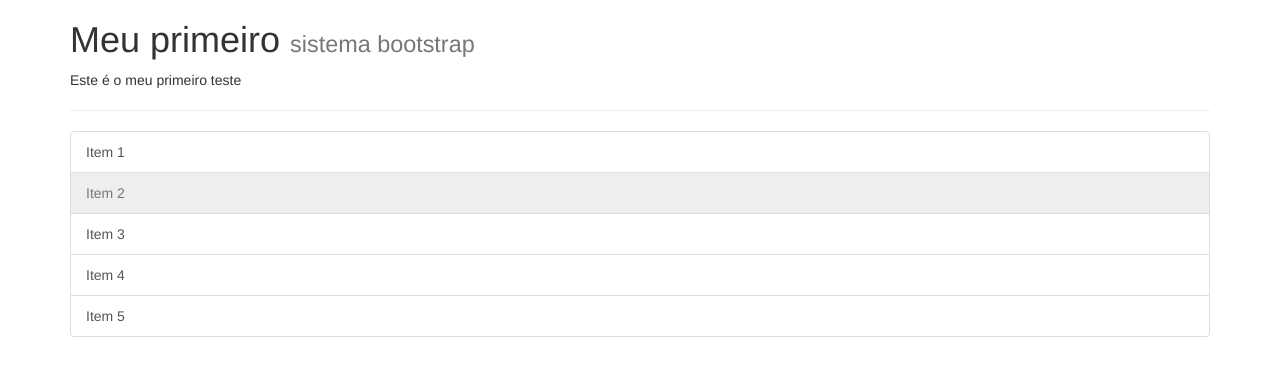
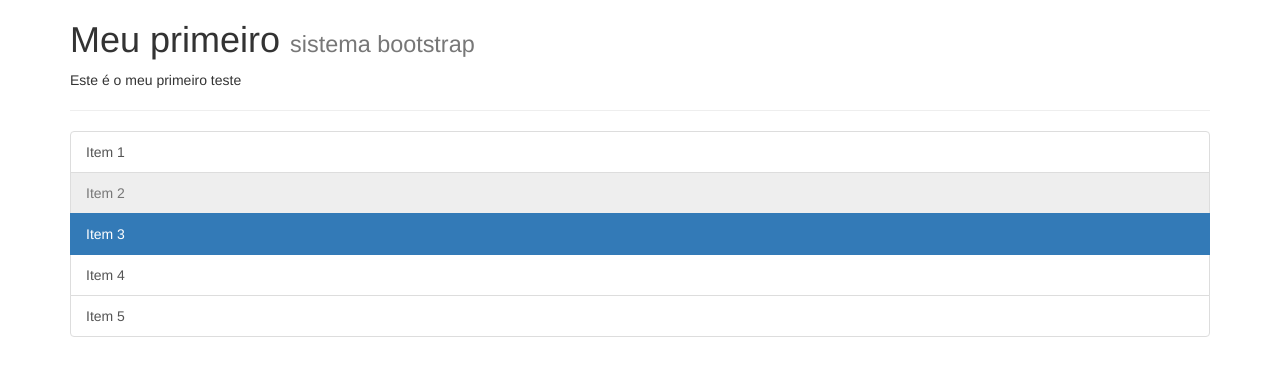
Before and after one commit to deusyvan/bootstrap, a PHP site: page / in a window 1280 px wide. Shown: the top 376 px of the page. Run offline with PHP 8.4, Linux system fonts and the light colour scheme.

Commit message:
Deixando um item ativo

```diff
--- a/index.php
+++ b/index.php
@@ -19,7 +19,7 @@
 			<div class="list-group">
 				<a href="" class="list-group-item">Item 1</a>
 				<a href="" class="list-group-item disabled">Item 2</a>
-				<a href="" class="list-group-item">Item 3</a>
+				<a href="" class="list-group-item active">Item 3</a>
 				<a href="" class="list-group-item">Item 4</a>
 				<a href="" class="list-group-item">Item 5</a>
 			</div>
```
